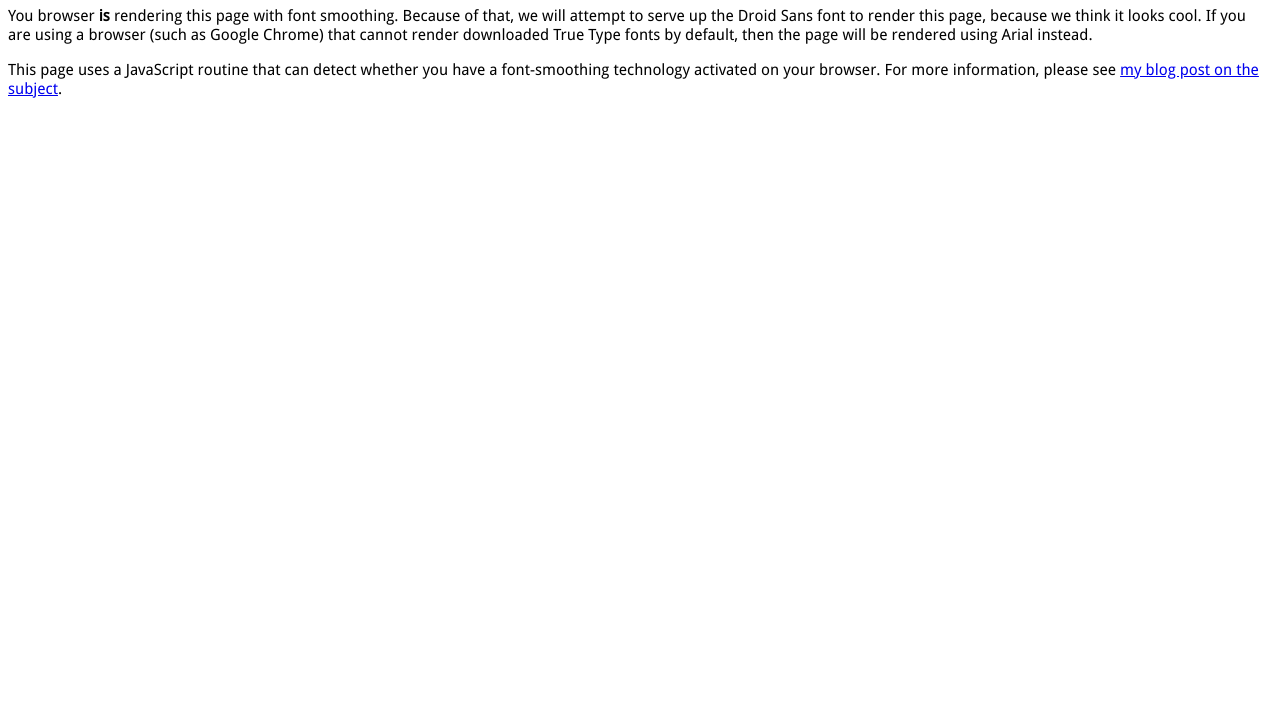
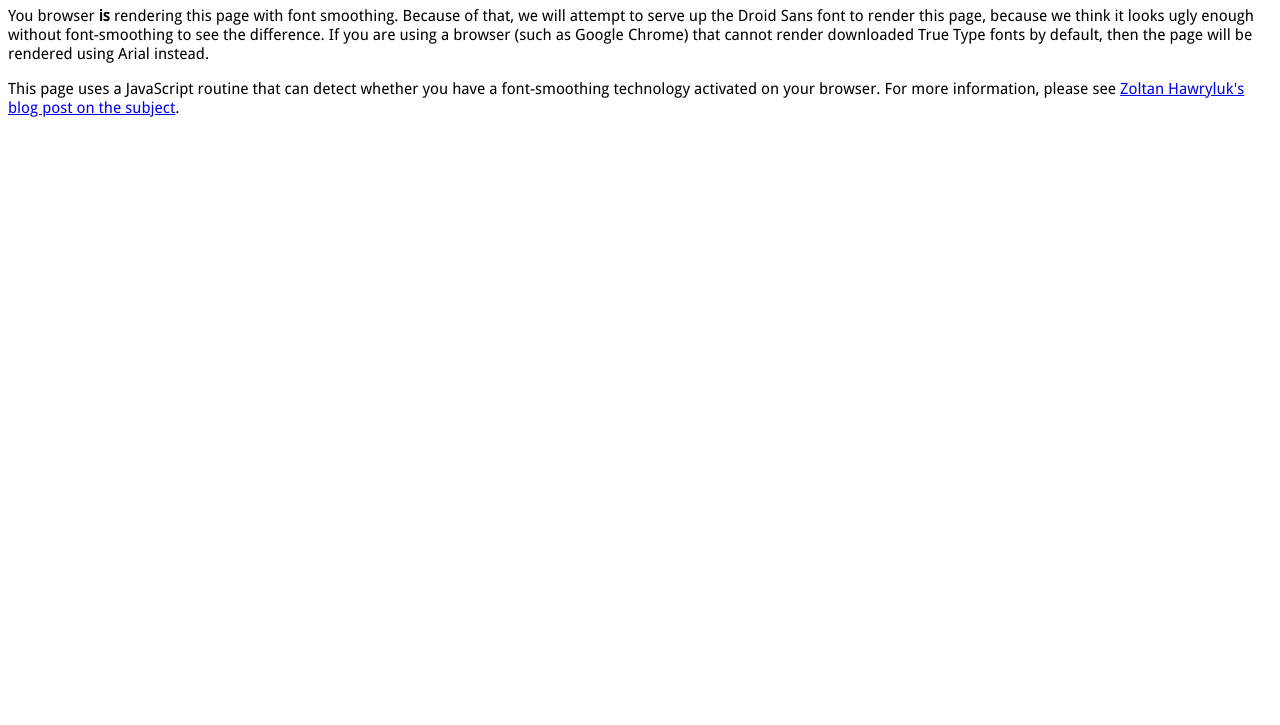
Before and after one commit to moisseev/TypeHelpers, a plain HTML site: page cssExample.html in a window 1280 px wide. Shown: the part 75-800 px from the top of the page. Drawn offline with Linux system fonts and the light colour scheme.

Commit message:
Update test pages content

```diff
--- a/cssExample.html
+++ b/cssExample.html
@@ -14,9 +14,9 @@
 
     <div class="fontSmoothingMessage initiallyHidden">
         <p>You browser <strong>is</strong> rendering this page with font smoothing. Because of that, we will attempt
-            to serve up the Droid Sans font to render this page, because we think it looks cool. If you are using
-            a browser (such as Google Chrome) that cannot render downloaded True Type fonts by default, then the page
-            will be rendered using Arial instead.</p>
+            to serve up the Droid Sans font to render this page, because we think it looks ugly enough
+            without font-smoothing to see the difference. If you are using a browser (such as Google Chrome) that cannot
+            render downloaded True Type fonts by default, then the page will be rendered using Arial instead.</p>
     </div>
 
     <div class="noFontSmoothingMessage initiallyHidden">
@@ -32,8 +32,8 @@
     </div>
 
     <p>This page uses a JavaScript routine that can detect whether you have a font-smoothing technology activated on
-        your browser. For more information, please see <a href="http://www.useragentman.com/blog/?p=338">my blog post on
-        the subject</a>.</p>
+        your browser. For more information, please see <a href="http://www.useragentman.com/blog/?p=338">Zoltan
+        Hawryluk's blog post on the subject</a>.</p>
 </body>
 
 <script>
```
Also changed, not shown: index.html (+2 -2 lines).
